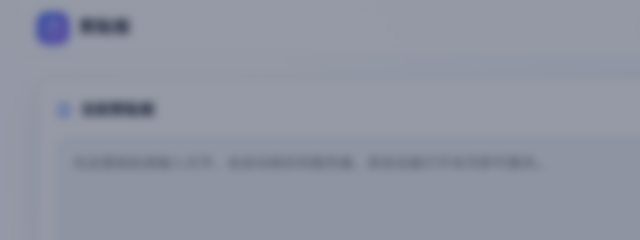
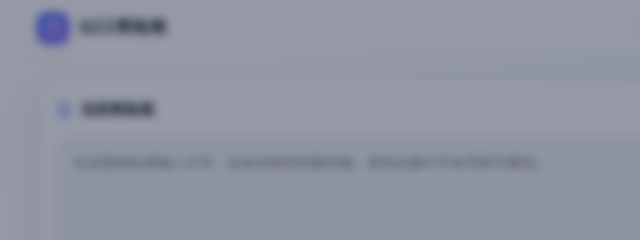
Before and after one commit to Qiuzizhao/Pasteboard, a plain HTML site: page app/static/index.html in a window 1280 px wide. Shown: the top 240 px of the page, 259-899 px from the left. Drawn offline with Linux system fonts and the light colour scheme.

Commit message:
网站标题改为 QZZ剪贴板（标签页 / 页面头部 / PWA 名称）

```diff
--- a/app/static/index.html
+++ b/app/static/index.html
@@ -6,7 +6,7 @@
 <meta name="theme-color" content="#f3f5f9">
 <meta name="apple-mobile-web-app-capable" content="yes">
 <meta name="apple-mobile-web-app-status-bar-style" content="default">
-<title>网页剪贴板</title>
+<title>QZZ剪贴板</title>
 <link rel="icon" href="data:,">
 <link rel="manifest" href="/manifest.webmanifest">
 <link rel="apple-touch-icon" href="/icons/apple-touch-icon.png">
@@ -360,7 +360,7 @@
       <span class="logo">
         <svg viewBox="0 0 24 24" width="17" height="17" fill="none" stroke="#fff" stroke-width="2" stroke-linecap="round" stroke-linejoin="round"><path d="M16 4h2a2 2 0 0 1 2 2v14a2 2 0 0 1-2 2H6a2 2 0 0 1-2-2V6a2 2 0 0 1 2-2h2"/><rect x="8" y="2" width="8" height="4" rx="1"/></svg>
       </span>
-      剪贴板
+      QZZ剪贴板
     </h1>
     <div class="status-pill">
       <span class="dot" id="dot"></span>
```
Also changed, not shown: app/static/manifest.webmanifest.
